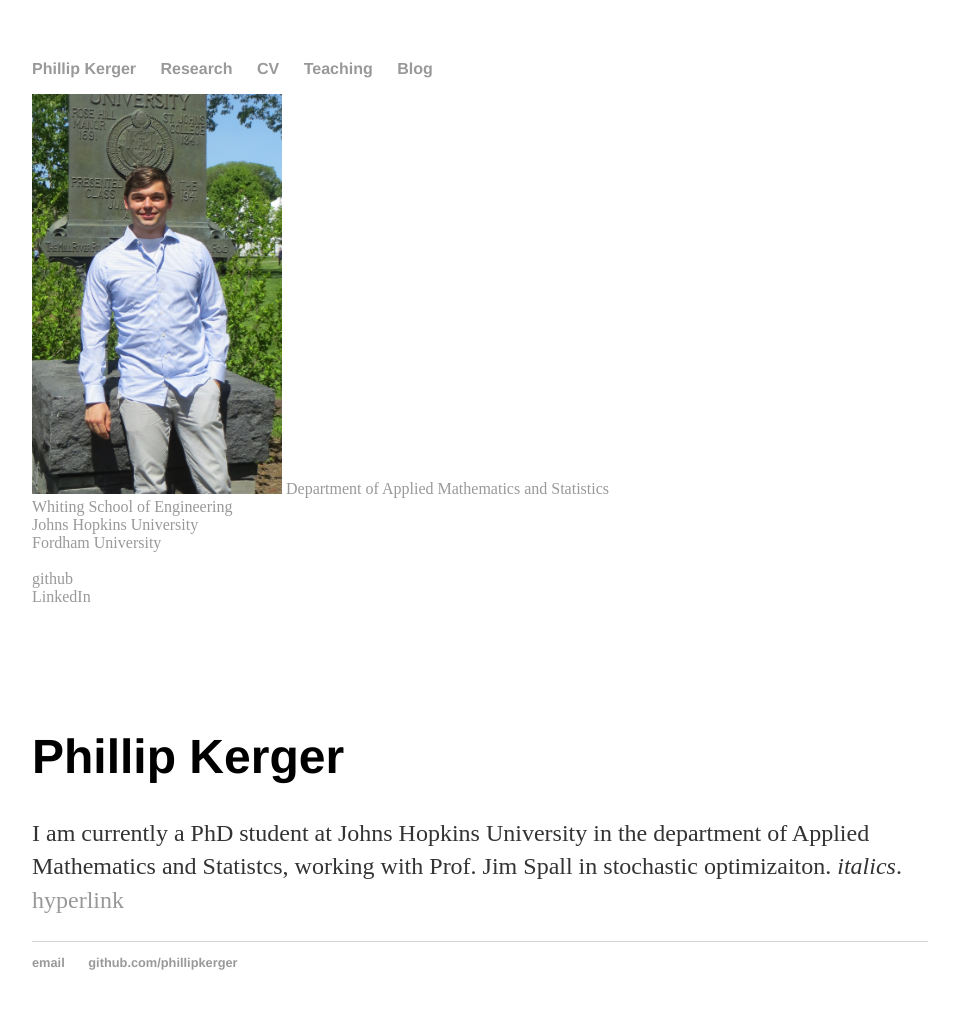
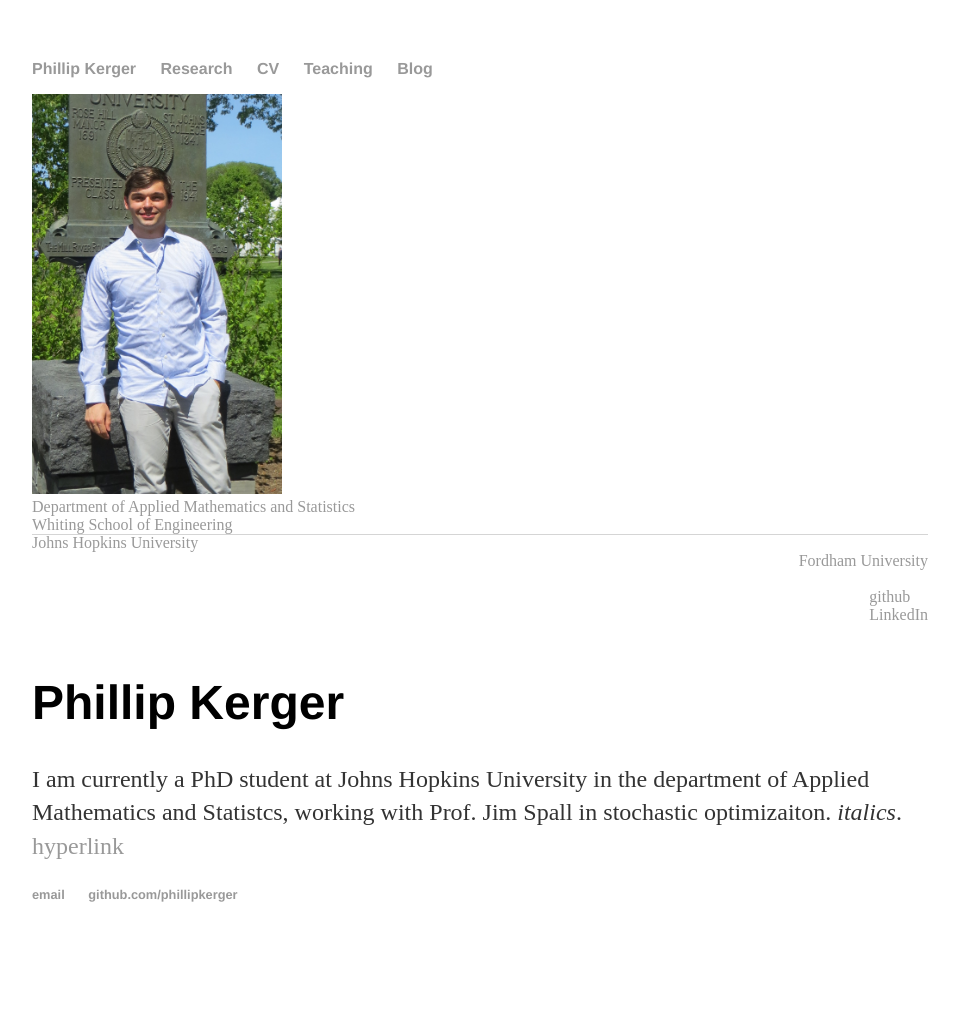
Before and after one commit to PhillipKerger/phillipkerger.github.io, a Jekyll site: the page built from index.html, in a window 1280 px wide. Shown: the whole page, without its empty margins (160-1119 px from the left). Built offline with Jekyll 4.4.1, drawn with Linux system fonts in a browser that asks for light colours; after the commit the page ends 915 px from its top, so only the background shows below that.

Commit message:
Update index.html

```diff
--- a/index.html
+++ b/index.html
@@ -7,12 +7,18 @@ title: Phillip Kerger
 
 		<div style="text-align:top"><img src="websitephoto.jpg" style="width:250px;height:400px;">
 
+		<div style = "float: right">
 		<a href="https://engineering.jhu.edu/ams/">Department of Applied Mathematics and Statistics</a><br>
+			<div style = "float: right">
 		<a href="https://engineering.jhu.edu/">Whiting School of Engineering</a><br>
+				<div style = "float: right">
           	<a href="https://www.jhu.edu/">Johns Hopkins University</a><br>
+					<div style = "float: right">
 		<a href="https://www.fordham.edu/info/20595/mathematics">Fordham University</a><br>
+						<div style = "float: right">
 		<br>
 		<a href="https://github.com/phillipkerger">github</a><br>
+							<div style = "float: right">
 		<a href="https://www.linkedin.com/in/phillip-kerger-17222780">LinkedIn</a><br>
 		</div>
 	</div>
```
